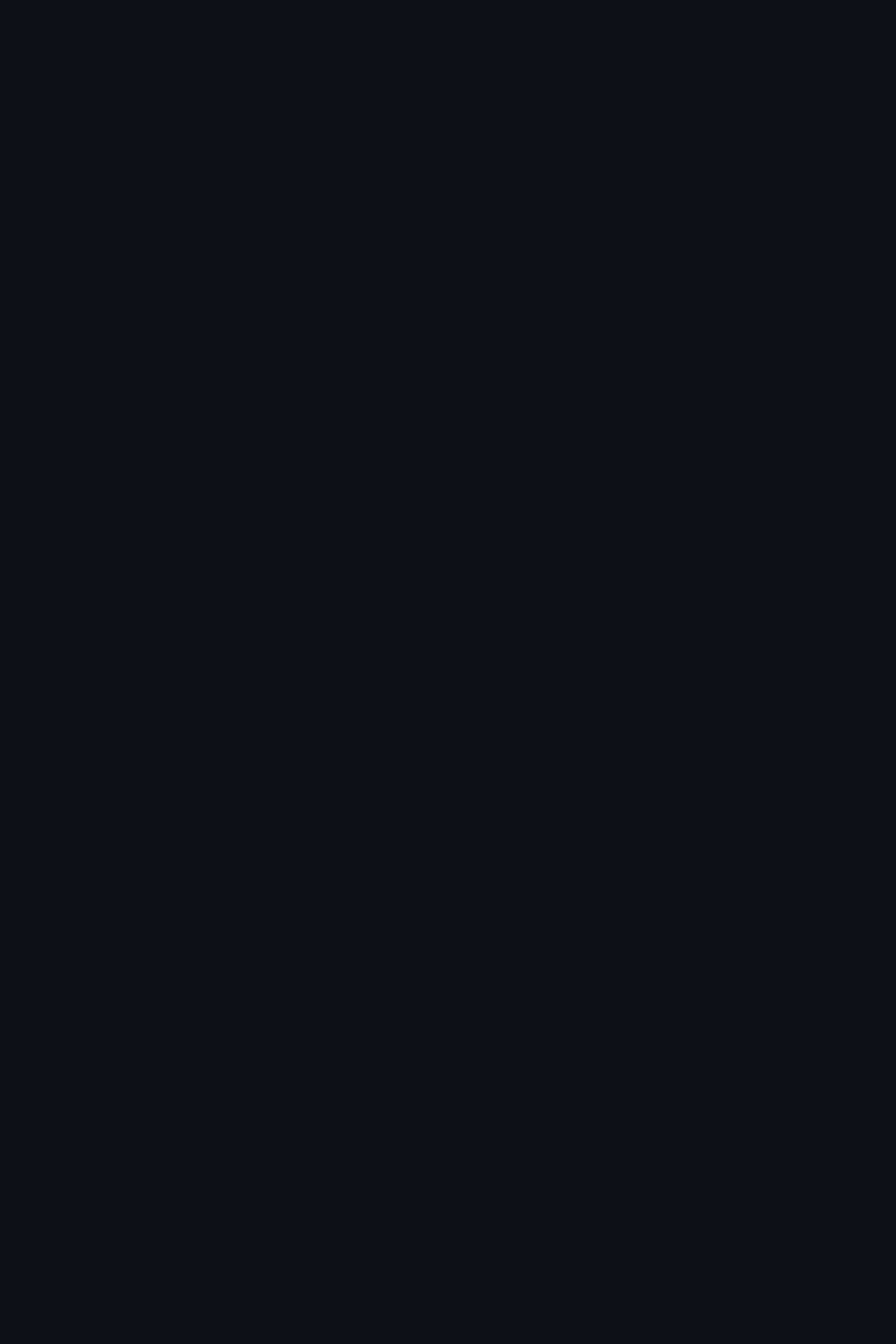
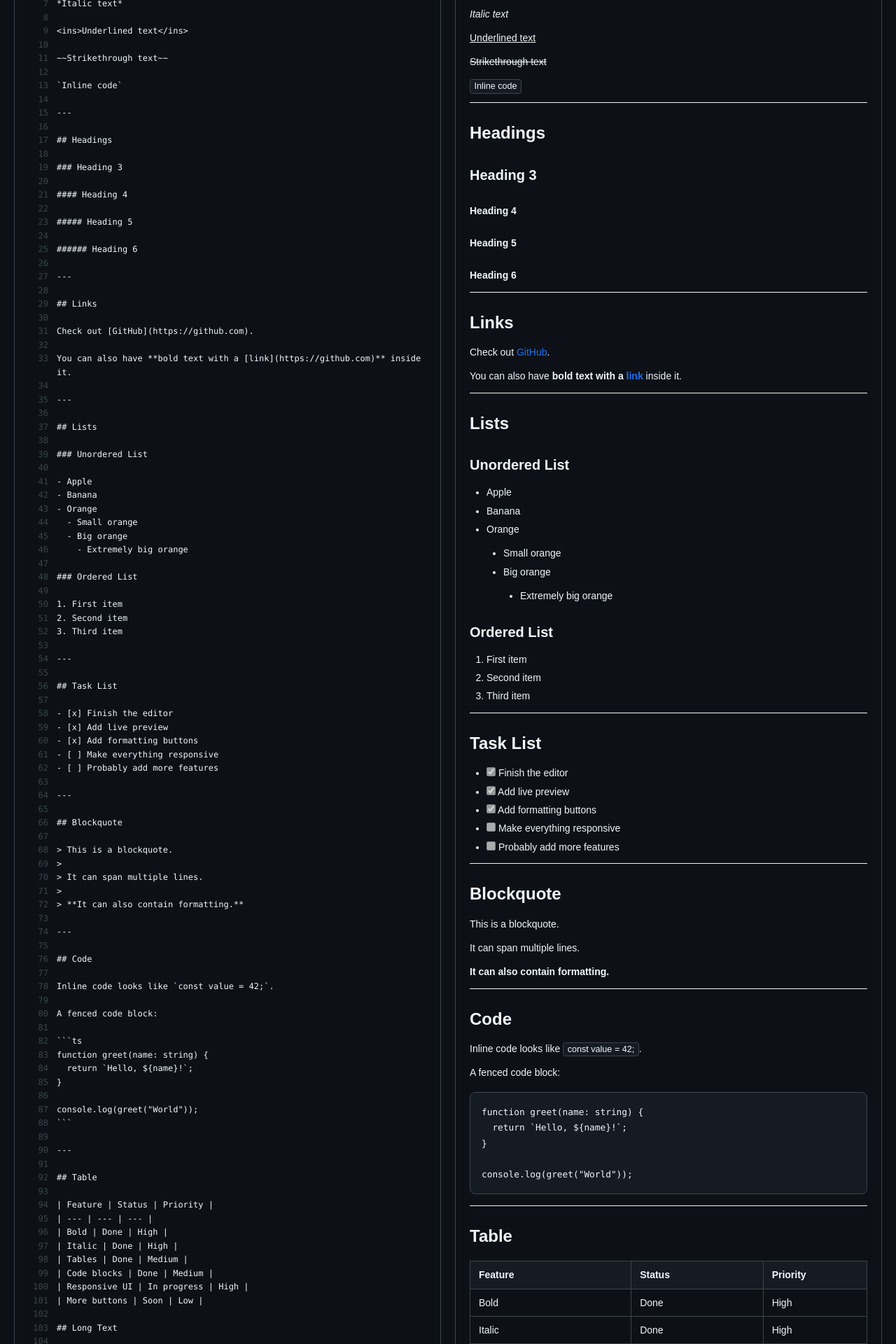
Before and after one commit to Kaimestry/README_Markdown, a React (Vite) app in the folder frontend/: page / in a window 1280 px wide. Shown: the part 280-2200 px from the top of the page at 70% size. Before the commit the page ends 800 px from the top, so only its background shows below. Built offline with nearby package versions, Linux system fonts and the light colour scheme; a web font is replaced by a local one.

Commit message:
fix auto focus visual problem

```diff
--- a/frontend/src/components/EditorTextarea.tsx
+++ b/frontend/src/components/EditorTextarea.tsx
@@ -106,7 +106,6 @@ export default function EditorTextarea({
         className="
           absolute
           top-0
-          bottom-0
           left-12
           right-0
           w-auto
--- a/frontend/src/components/FormEditor.tsx
+++ b/frontend/src/components/FormEditor.tsx
@@ -34,7 +34,23 @@ export default function FormEditor({
   copied,
 }: FormEditorProps) {
   const handleChange = (event: React.ChangeEvent<HTMLTextAreaElement>) => {
-    setText(event.target.value);
+    const textarea = event.target;
+
+    const scrollTop = textarea.scrollTop;
+    const scrollLeft = textarea.scrollLeft;
+
+    console.log({
+      selectionStart: textarea.selectionStart,
+      selectionEnd: textarea.selectionEnd,
+      scrollTop: textarea.scrollTop,
+    });
+
+    setText(textarea.value);
+
+    requestAnimationFrame(() => {
+      textarea.scrollTop = scrollTop;
+      textarea.scrollLeft = scrollLeft;
+    });
   };
 
   return (
--- /dev/null
+++ b/frontend/src/data/sampleMarkdown.ts
@@ -0,0 +1,127 @@
+const sampleMarkdown = `# Markdown Playground
+
+Welcome to the editor! This is sample content for testing the UI.
+
+**Bold text**
+
+*Italic text*
+
+<ins>Underlined text</ins>
+
+~~Strikethrough text~~
+
+\`Inline code\`
+
+---
+
+## Headings
+
+### Heading 3
+
+#### Heading 4
+
+##### Heading 5
+
+###### Heading 6
+
+---
+
+## Links
+
+Check out [GitHub](https://github.com).
+
+You can also have **bold text with a [link](https://github.com)** inside it.
+
+---
+
+## Lists
+
+### Unordered List
+
+- Apple
+- Banana
+- Orange
+  - Small orange
+  - Big orange
+    - Extremely big orange
+
+### Ordered List
+
+1. First item
+2. Second item
+3. Third item
+
+---
+
+## Task List
+
+- [x] Finish the editor
+- [x] Add live preview
+- [x] Add formatting buttons
+- [ ] Make everything responsive
+- [ ] Probably add more features
+
+---
+
+## Blockquote
+
+> This is a blockquote.
+>
+> It can span multiple lines.
+>
+> **It can also contain formatting.**
+
+---
+
+## Code
+
+Inline code looks like \`const value = 42;\`.
+
+A fenced code block:
+
+\`\`\`ts
+function greet(name: string) {
+  return \`Hello, \${name}!\`;
+}
+
+console.log(greet("World"));
+\`\`\`
+
+---
+
+## Table
+
+| Feature | Status | Priority |
+| --- | --- | --- |
+| Bold | Done | High |
+| Italic | Done | High |
+| Tables | Done | Medium |
+| Code blocks | Done | Medium |
+| Responsive UI | In progress | High |
+| More buttons | Soon | Low |
+
+## Long Text
+
+This is a deliberately long paragraph designed to test how the editor handles wrapping. Lorem ipsum dolor sit amet, consectetur adipiscing elit. Integer posuere erat a ante venenatis dapibus posuere velit aliquet. Cras mattis consectetur purus sit amet fermentum. Donec sed odio dui. Nullam id dolor id nibh ultricies vehicula ut id elit.
+
+---
+
+## Weirdly Long Line
+
+This line is intentionally very long so you can test whether the line numbers, textarea, wrapping behavior, selection, and preview all stay aligned when there is enough text to wrap across multiple visual lines without creating additional logical lines.
+
+---
+
+## Final Test
+
+Mixing **bold**, *italic*, <ins>underline</ins>, ~~strikethrough~~, and \`code\` in the same paragraph.
+
+> **Markdown is weird.**
+
+\`\`\`python
+def markdown_is_weird():
+    return True
+\`\`\`
+`;
+
+export default sampleMarkdown;
--- a/frontend/src/hooks/useEditorFormatting.ts
+++ b/frontend/src/hooks/useEditorFormatting.ts
@@ -28,10 +28,6 @@ export default function useEditorFormatting(
     const result = applyMarkdownFormat(text, start, end, format);
 
     setText(result.text);
-
-    requestAnimationFrame(() => {
-      textarea.focus();
-    });
   };
 
   return {
--- a/frontend/src/screens/HomeScreen.tsx
+++ b/frontend/src/screens/HomeScreen.tsx
@@ -4,10 +4,10 @@ import FormEditor from "../components/FormEditor";
 import Preview from "../components/Preview";
 import TextToolbar from "../components/TextToolbar";
 import useEditor from "../hooks/useEditor";
+import sampleMarkdown from "../data/sampleMarkdown";
 
 export default function HomeScreen() {
-  const [text, setText] = useState("");
-
+  const [text, setText] = useState(sampleMarkdown);
   const {
     textareaRef,
     selection,
```
